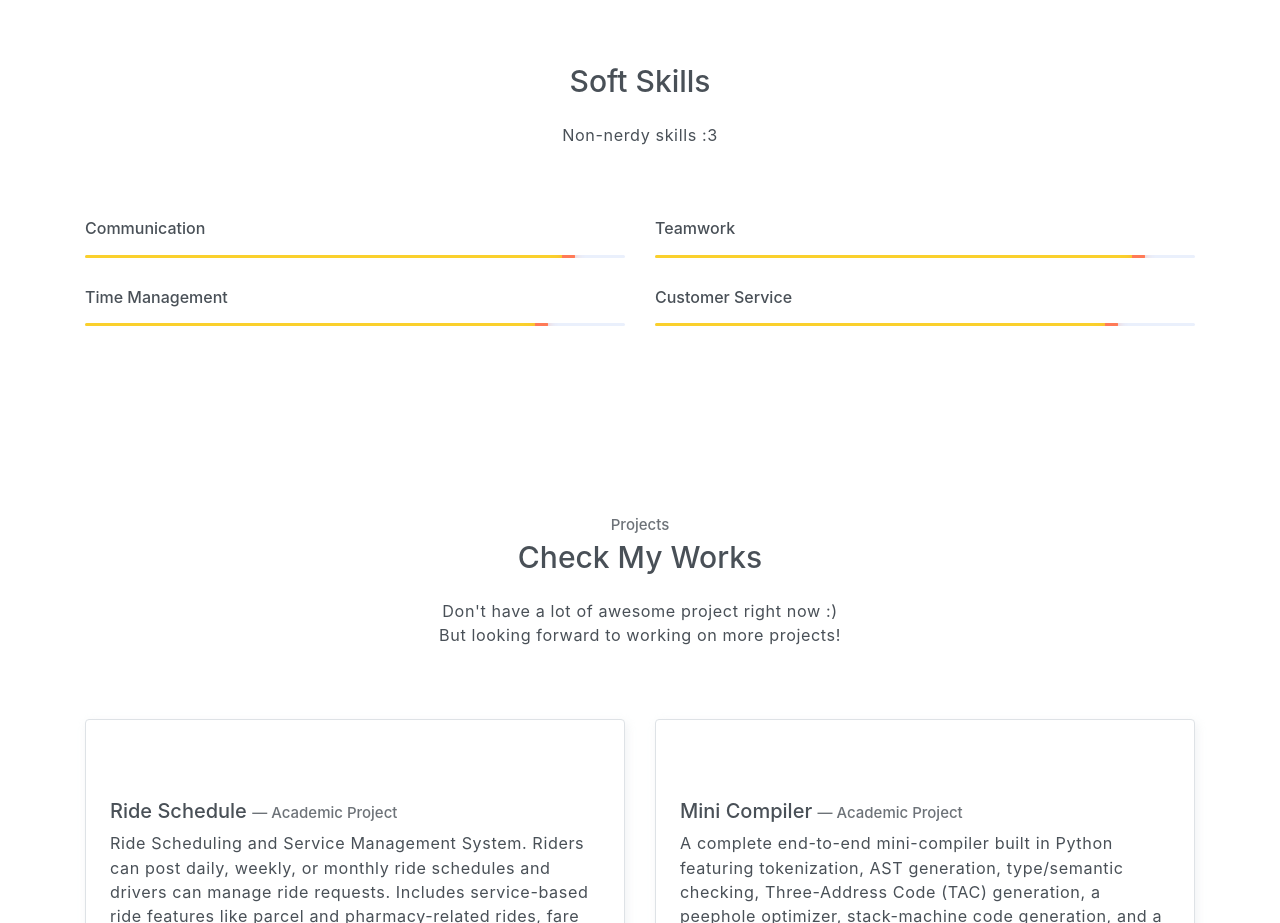
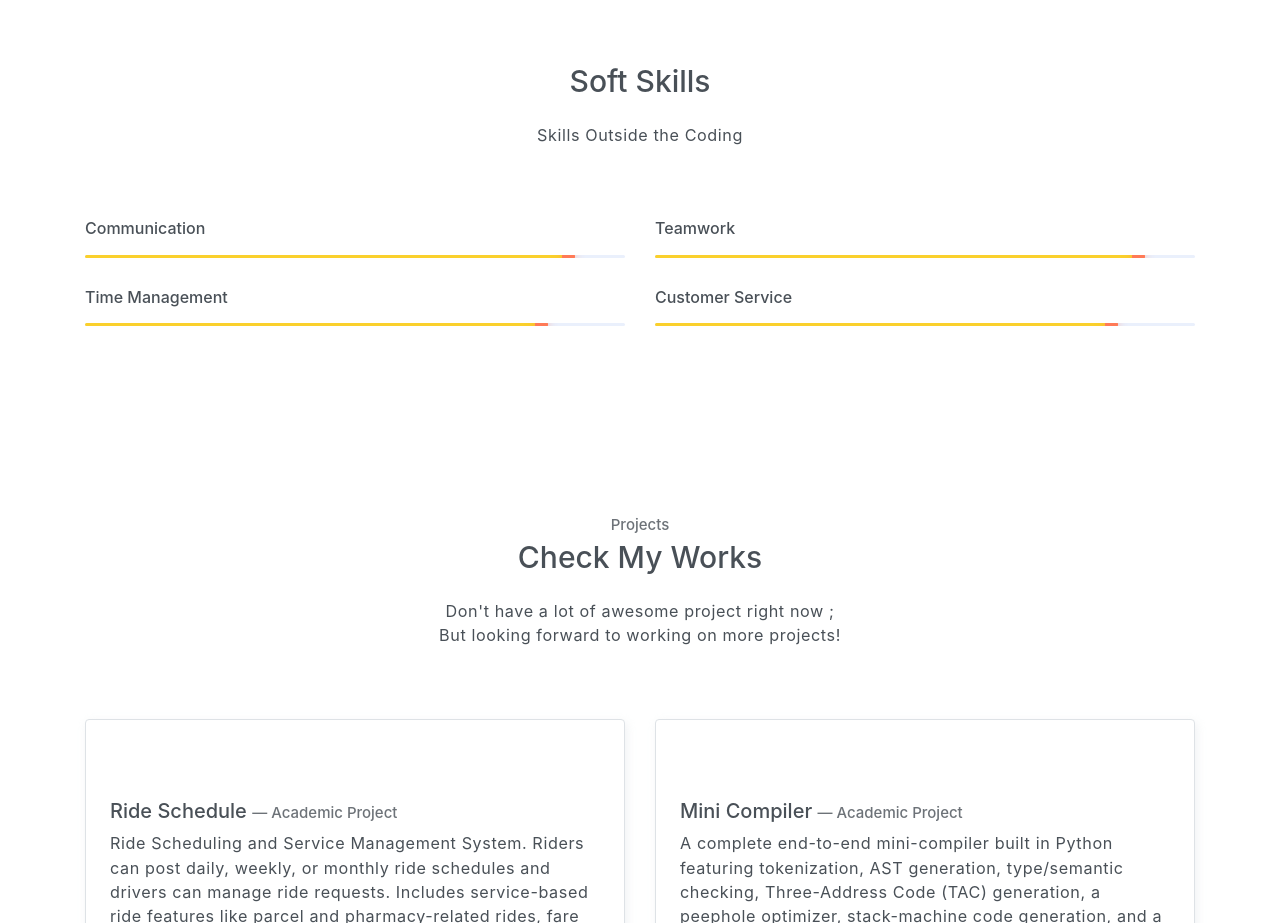
Before and after one commit to jdislam/My_Portfolio, a website: page index.html in a window 1280 px wide. Shown: the part 2720-3643 px from the top of the page. Drawn offline with Linux system fonts and the light colour scheme.

Commit message:
Update index.html

```diff
--- a/index.html
+++ b/index.html
@@ -232,7 +232,7 @@
         <div class="container text-center">
             <h6 class="subtitle"></h6>
             <h6 class="section-title mb-4">Soft Skills</h6>
-            <p class="mb-5 pb-4">Non-nerdy skills :3 </p>
+            <p class="mb-5 pb-4">Skills Outside the Coding </p>
 
             <div class="row text-left">
                 <div class="col-sm-6">
@@ -270,7 +270,7 @@
         <div class="container text-center">
             <h6 class="subtitle">Projects</h6>
             <h6 class="section-title mb-4">Check My Works</h6>
-            <p class="mb-5 pb-4">Don't have a lot of awesome project right now :) <br>But looking forward to working on more projects! </p>
+            <p class="mb-5 pb-4">Don't have a lot of awesome project right now ; <br>But looking forward to working on more projects! </p>
 
             <div class="row justify-content-center">
                 <div class="col-md-6">
```
